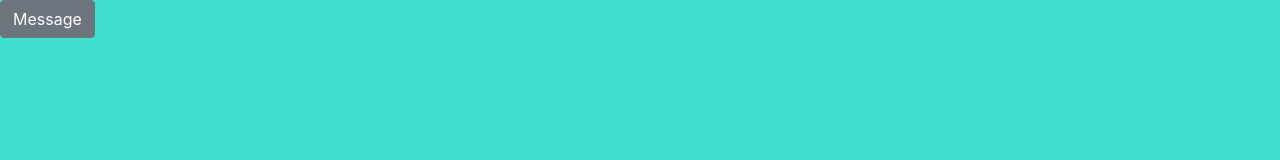
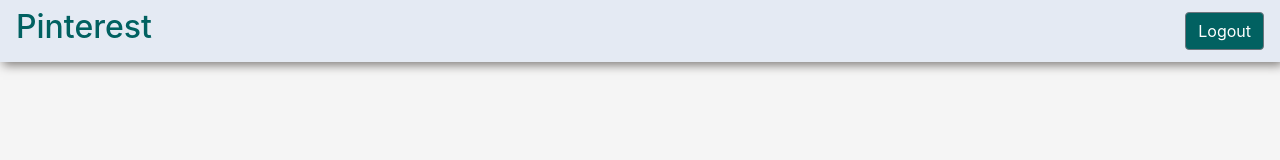
Before and after one commit to broach44/pinterest, a website built with webpack: page src/index.html in a window 1280 px wide. Built offline with nearby package versions, Linux system fonts and the light colour scheme.

Commit message:
created simple navbar and tested colors

```diff
--- a/src/index.html
+++ b/src/index.html
@@ -7,6 +7,9 @@
   <title>Pinterest</title>
 </head>
 <body>
-  <button class="btn btn-secondary">Message</button>
+    <nav class="navbar navbar-light">
+      <h2>Pinterest</h2>
+      <button class="btn btn-secondary ml-auto">Logout</button>
+    </nav>
 </body>
 </html>
--- a/src/styles/main.scss
+++ b/src/styles/main.scss
@@ -1,5 +1,15 @@
 @import "~bootstrap/scss/bootstrap";
 
 body {
-  background-color: turquoise;
+  background-color: whitesmoke;
 }
+
+nav {
+  background-color: rgb(228,234,243);
+  box-shadow: 3px 3px 10px #7c7976;
+  color: 	rgb(1,97,97);
+}
+
+.btn-secondary {
+  background-color:	rgb(1, 97, 97)
+}
```
Also changed, not shown: src/styles/_colors.scss (added).
